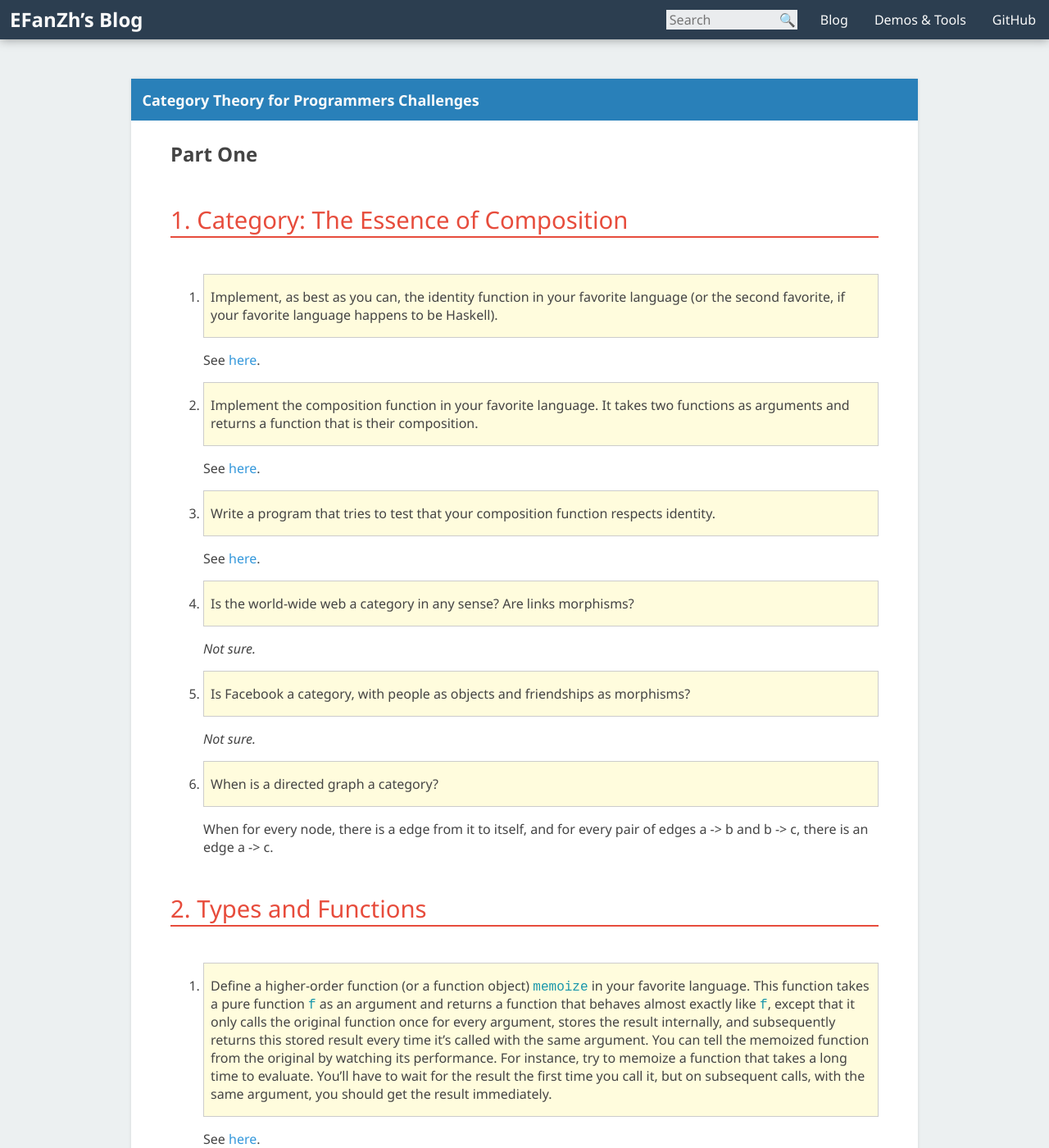
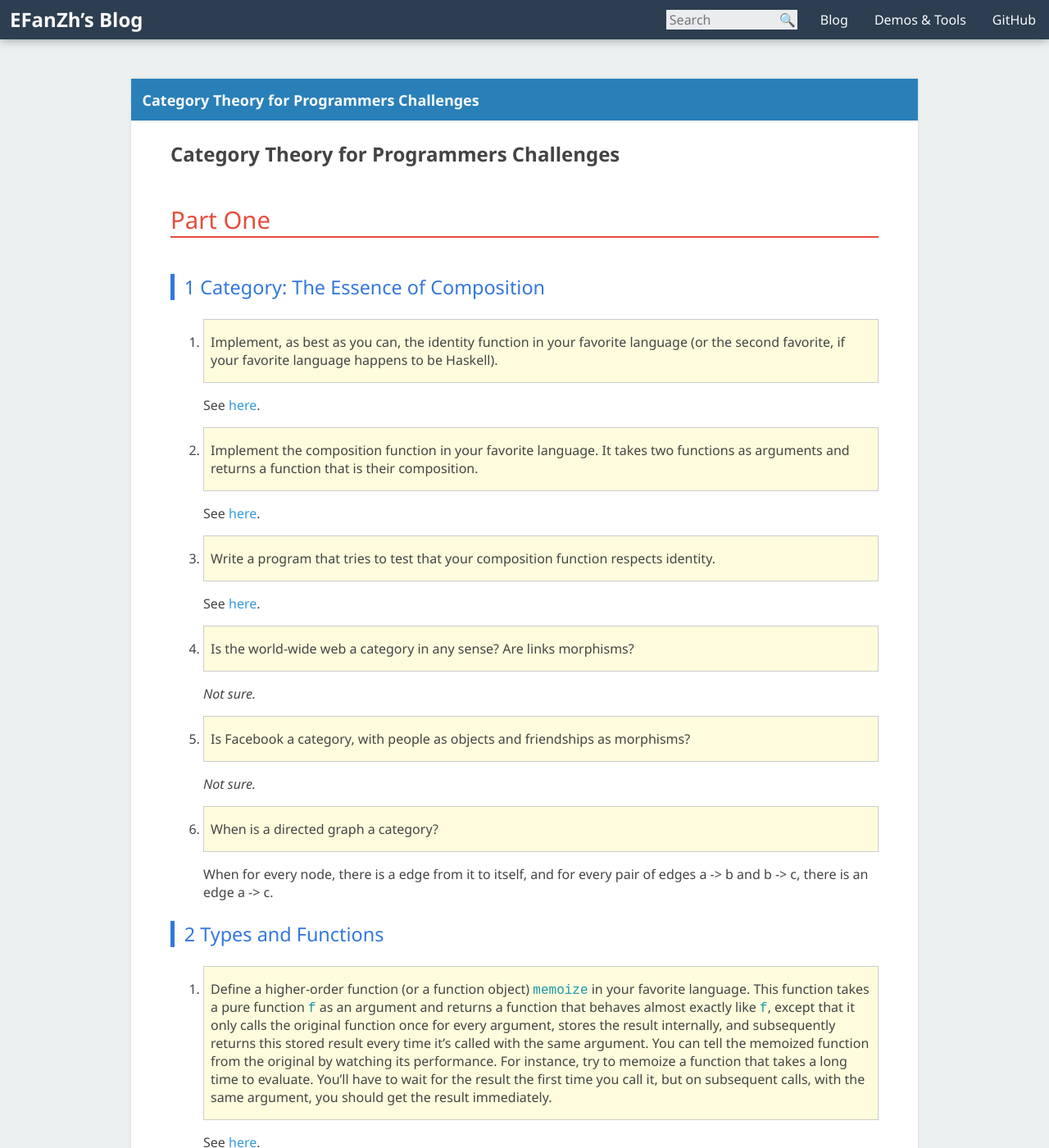
Before and after one commit to EFanZh/efanzh.github.io, a Jekyll site: the page built from _posts/2018-09-10-category-theory-for-programmers-challenges.md, in a window 1280 px wide and 1400 px high. Shown: the whole window at 82% size. Built offline with Jekyll 4.4.1, drawn with Linux system fonts in a browser that asks for light colours; some of the changed text lies outside the part shown.

Commit message:
Update heading style

```diff
--- a/_posts/2018-09-10-category-theory-for-programmers-challenges.md
+++ b/_posts/2018-09-10-category-theory-for-programmers-challenges.md
@@ -2,9 +2,11 @@
 title: Category Theory for Programmers Challenges
 ---
 
-# Part One
+# Category Theory for Programmers Challenges
 
-## 1. Category: The Essence of Composition
+## Part One
+
+### 1 Category: The Essence of Composition
 
 1. > Implement, as best as you can, the identity function in your favorite language (or the second favorite, if your
    > favorite language happens to be Haskell).
@@ -28,7 +30,7 @@ title: Category Theory for Programmers Challenges
    When for every node, there is a edge from it to itself, and for every pair of edges a -> b and b -> c, there is an
    edge a -> c.
 
-## 2. Types and Functions
+### 2 Types and Functions
 
 1. > Define a higher-order function (or a function object) `memoize` in your favorite language. This function takes a
    > pure function `f` as an argument and returns a function that behaves almost exactly like `f`, except that it only
@@ -82,7 +84,7 @@ title: Category Theory for Programmers Challenges
 
    *Not sure.*
 
-## 3. Categories Great and Small
+### 3 Categories Great and Small
 
 1. > Generate a free category from:
    >
@@ -137,7 +139,7 @@ title: Category Theory for Programmers Challenges
    Rules of composition:
       - `(\x -> mod (x + m) 3) . (\x -> mod (x + n) 3) == \x -> mod (x + (m + n)) 3`
 
-## 4. Kleisli Categories
+### 4 Kleisli Categories
 
 > A function that is not defined for all possible values of its argument is called a partial function. It’s not really a
 > function in the mathematical sense, so it doesn’t fit the standard categorical mold. It can, however, be represented
@@ -182,7 +184,7 @@ title: Category Theory for Programmers Challenges
 2. See [here](https://github.com/EFanZh/CTfP-Challenges/blob/master/src/challenge_4_4_2.rs).
 3. See [here](https://github.com/EFanZh/CTfP-Challenges/blob/master/src/challenge_4_4_3.rs).
 
-## 5. Products and Coproducts
+### 5 Products and Coproducts
 
 1. > Show that the terminal object is unique up to unique isomorphism.
 
@@ -244,7 +246,7 @@ title: Category Theory for Programmers Challenges
 
    See [here](https://github.com/EFanZh/CTfP-Challenges/blob/master/src/challenge_5_8_8.rs).
 
-## 6. Simple Algebraic Data Types
+### 6 Simple Algebraic Data Types
 
 1. > Show the isomorphism between `Maybe a` and `Either () a`.
 
@@ -295,7 +297,7 @@ title: Category Theory for Programmers Challenges
    See [here](https://github.com/EFanZh/CTfP-Challenges/blob/master/src/challenge_6_5_5.rs) for definitions for
    morphisms.
 
-## 7. Functors
+### 7 Functors
 
 1. > Can we turn the `Maybe` type constructor into a functor by defining:
    >
```
